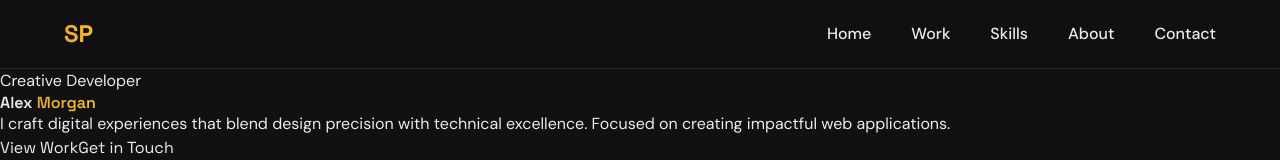
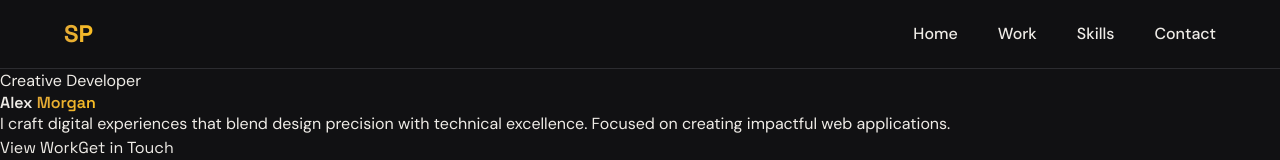
Before and after one commit to Samyam-Pradhan/Portfolio, a React (Vite) app: page / in a window 1280 px wide. Shown: the top 160 px of the page. Built offline with nearby package versions, Linux system fonts and the light colour scheme; the HTML template or start-up script is replaced by a standard one.

Commit message:
fix: removed about section

```diff
--- a/src/components/Navbar.jsx
+++ b/src/components/Navbar.jsx
@@ -1,6 +1,6 @@
 import { useState } from "react";
 
-const NAV_ITEMS = ["home", "work", "skills", "about", "contact"];
+const NAV_ITEMS = ["home", "work", "skills","contact"];
 
 const Navbar = () => {
   const [menuOpen, setMenuOpen] = useState(false);
```
